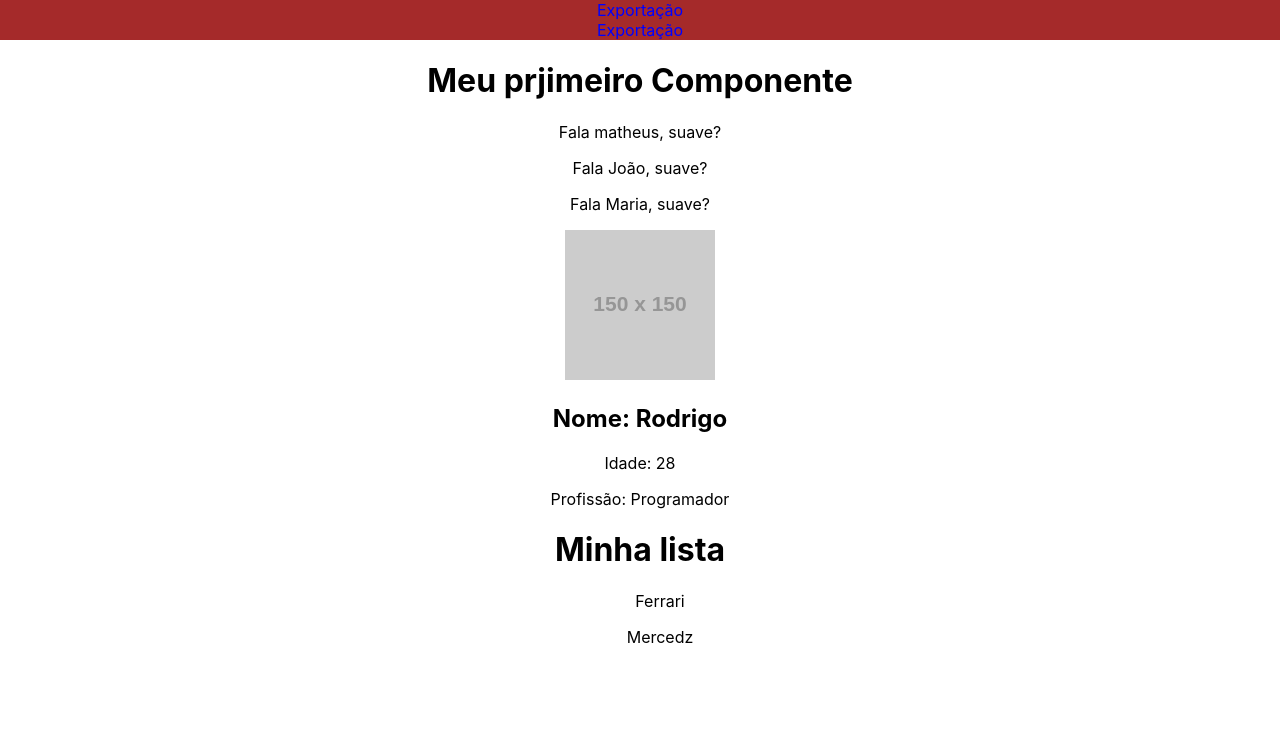
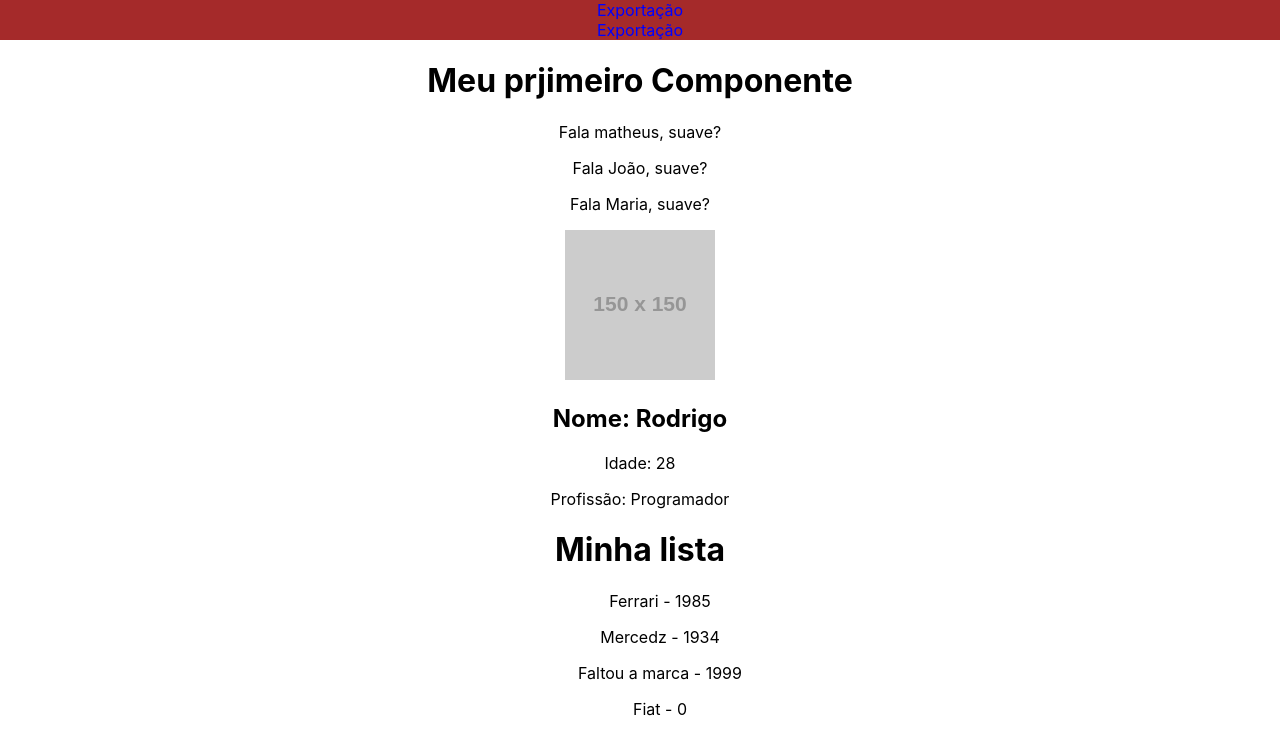
Before and after one commit to Romulomrs/Algoritmoss, a React (Create React App) app in the folder Front-End/Projetos/react project/meu-projeto/: page / in a window 1280 px wide. Shown: the top 754 px of the page. Built offline with nearby package versions, Linux system fonts and the light colour scheme.

Commit message:
PropTypes +++

```diff
--- a/Front-End/Projetos/react project/meu-projeto/src/components/Itens.jsx
+++ b/Front-End/Projetos/react project/meu-projeto/src/components/Itens.jsx
@@ -1,9 +1,19 @@
-function Itens(props){
+import PropTypes from 'prop-types'
+function Itens({marca, ano_lancamento}){
     return(
         <>
-        <p>{props.marca}</p>
+        <p>{marca} - {ano_lancamento}</p>
         </>
 
     )
 }
+Itens.propTypes = {
+    marca: PropTypes.string.isRequired,
+    ano_lancamento: PropTypes.number
+}
+
+Itens.defaultProps={
+    marca:'Faltou a marca',
+    ano_lancamento:0
+}
 export default Itens
--- a/Front-End/Projetos/react project/meu-projeto/src/components/List.jsx
+++ b/Front-End/Projetos/react project/meu-projeto/src/components/List.jsx
@@ -6,8 +6,10 @@ function List(){
             Minha lista
         </h1>
         <ul>
-          <Itens marca="Ferrari"/>
-          <Itens marca="Mercedz"/>
+          <Itens marca="Ferrari" ano_lancamento={1985}/>
+          <Itens marca="Mercedz" ano_lancamento={1934}/>
+          <Itens ano_lancamento={1999}/>
+          <Itens marca="Fiat" />
 
         </ul>
         </>
```
